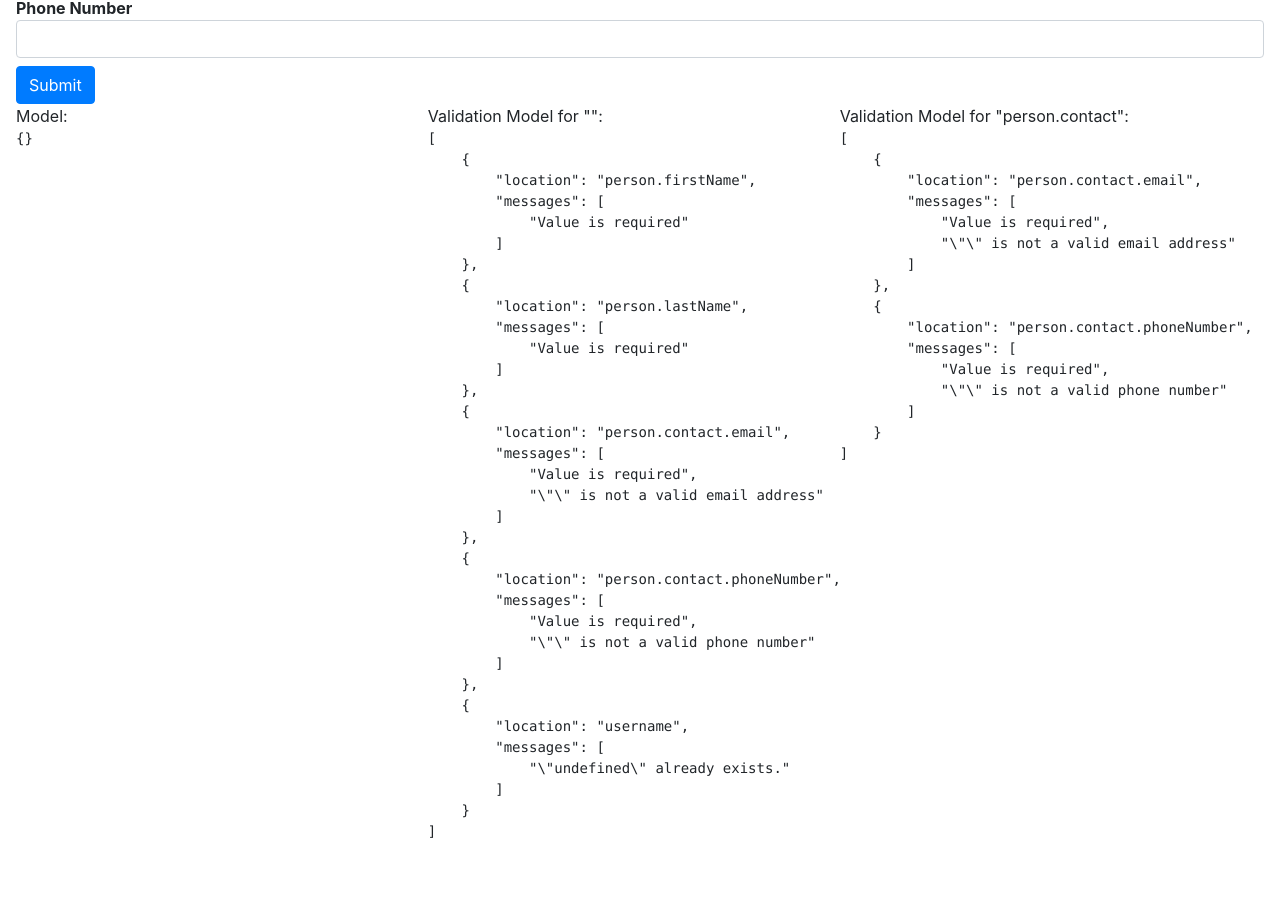
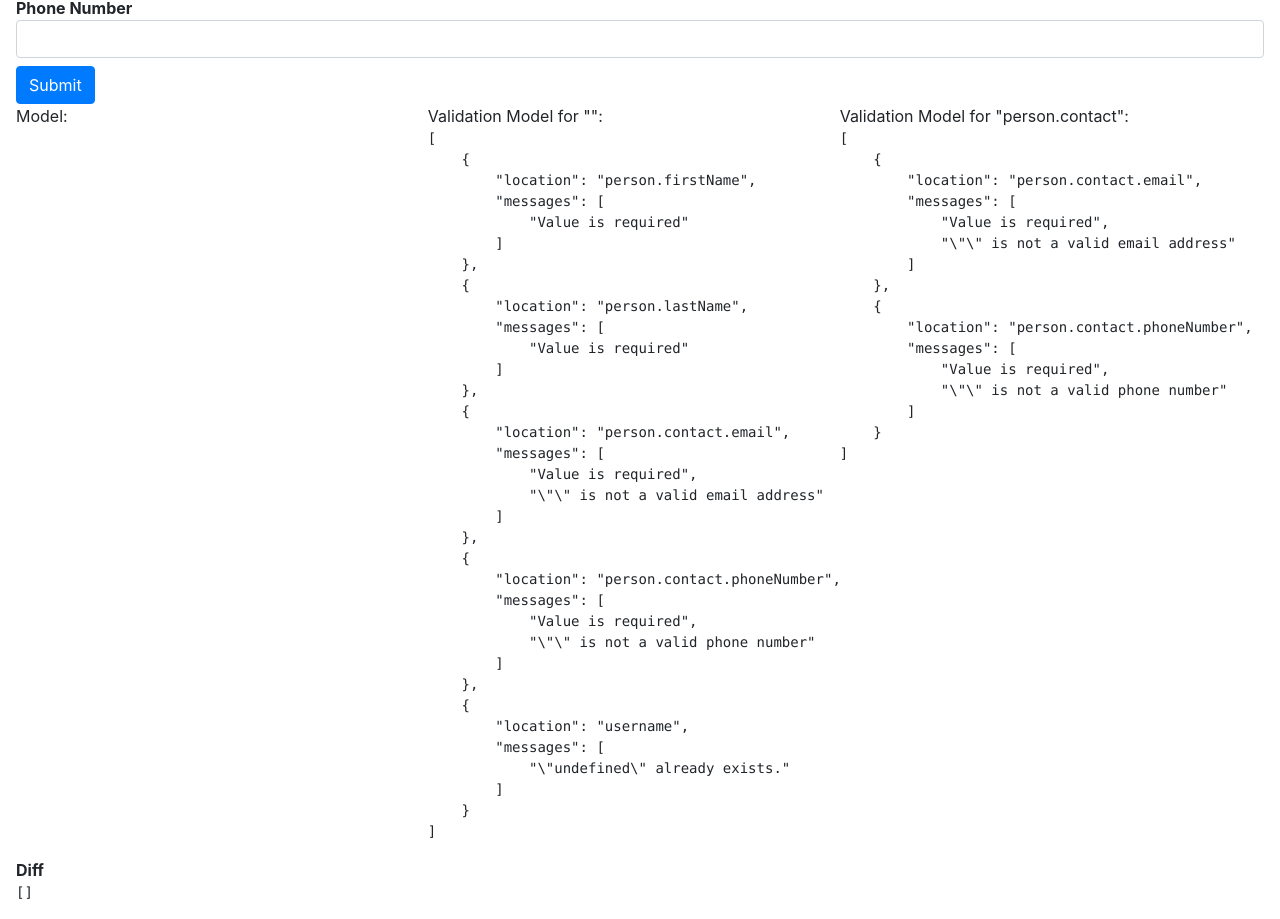
Before and after one commit to stewie1570/leaf-validator, a React (Create React App) app: page / in a window 1280 px wide. Shown: the part 300-1219 px from the top of the page. Before the commit the page ends 1174 px from the top, so only its background shows below. Built offline with nearby package versions, Linux system fonts and the light colour scheme.

Commit message:
Updated the example app.

```diff
--- a/src/App.tsx
+++ b/src/App.tsx
@@ -2,6 +2,7 @@ import React, { useState, Dispatch, SetStateAction } from 'react';
 import './App.css';
 import { Leaf, useValidationModelFor } from './lib/Leaf';
 import { TextInput } from './TextInput';
+import { leafDiff } from './lib/domain';
 
 const isRequired = (value: string) => (!value || value.trim() === "") && ["Value is required"];
 const isValidEmailAddress = (value: string) => !/^\w+([.-]?\w+)*@\w+([.-]?\w+)*(\.\w{2,3})+$/.test(value) && [`"${value || ""}" is not a valid email address`];
@@ -21,12 +22,14 @@ const form = [
 ]
 
 function App() {
-    const [model, setModel] = useState({});
+    const [originalModel, setOriginalModel] = useState();
+    const [model, setModel] = useState();
     const validationModel = useValidationModelFor(model);
     const [showAllValidation, setShowAllValidation] = useState(false);
     const submit = (event: React.MouseEvent<HTMLButtonElement, MouseEvent>) => {
         event.preventDefault();
         setShowAllValidation(true);
+        validationModel.getAllErrorsForLocation("person").length === 0 && setOriginalModel(model);
     }
 
     return (
@@ -43,6 +46,12 @@ function App() {
                 </div>
                 {validationOutput("", validationModel)}
                 {validationOutput("person.contact", validationModel)}
+                <p>
+                    <b>Diff</b>
+                    <pre>
+                        {JSON.stringify(leafDiff.from(originalModel).to(model), null, 2)}
+                    </pre>
+                </p>
             </form>
         </div >
     );
--- a/src/lib/domain.ts
+++ b/src/lib/domain.ts
@@ -69,8 +69,6 @@ export const set = (target: string) => ({
     })
 });
 
-const noDiff = {};
-
 const distinctArrayFrom = (left: Array<any>, right: Array<any>) => {
     const composite = [...left, ...right];
     return composite.filter((value, index) => composite.indexOf(value) === index);
```
